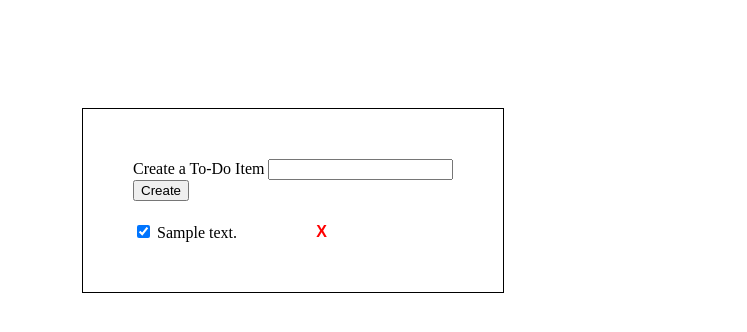
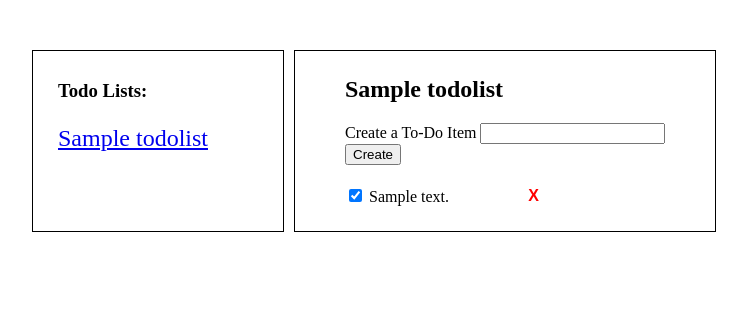
Before and after one commit to Omarb28/todo-app, a Flask app: page /list/1 in a window 1280 px wide. Shown: the top 332 px of the page, without its empty margins (26-773 px from the left). Run offline with Flask 2, Linux system fonts and the light colour scheme; tables that the repository leaves empty hold one stand-in row (values such as "Sample post").

Commit message:
changed list style

```diff
--- a/app.py
+++ b/app.py
@@ -26,15 +26,16 @@ class TodoList(db.Model):
   name = db.Column(db.String(), nullable=False)
   todos = db.relationship('Todo', backref='list', lazy=True)
 
+@app.route('/')
+def index():
+  return redirect(url_for('get_list_todos', list_id=1))
 
 @app.route('/list/<list_id>')
 def get_list_todos(list_id):
+  lists = TodoList.query.all()
   todos = Todo.query.filter_by(list_id=list_id).order_by('id').all()
-  return render_template('index.html', todos=todos)
-
-@app.route('/')
-def index():
-  return redirect(url_for('get_list_todos', list_id=1))
+  active_list = TodoList.query.get(list_id)
+  return render_template('index.html', lists=lists, todos=todos, active_list=active_list)
 
 @app.route('/todos/create', methods=['POST'])
 def create_todo():
--- a/templates/index.html
+++ b/templates/index.html
@@ -14,11 +14,27 @@
         margin: 0;
         width: 200px;
       }
-      div.list {
-        margin: 100px;
-        padding: 50px;
+      div.main {
+        margin: 50px;
+        display: flex;
+      }
+      div.lists {
+        padding: 10px 25px 25px 25px;
         border: solid 1px black;
         display: inline-block;
+        margin-right: 10px;
+      }
+      div.lists li {
+        font-size: 1.5em;
+      }
+      div.list-items {
+        padding: 25px 50px;
+        border: solid 1px black;
+        display: inline-block;
+        vertical-align: top;
+      }
+      div.list-items h2 {
+        margin-top: 0px;
       }
       li {
         clear: both;
@@ -38,7 +54,19 @@
     </style>
   </head>
   <body>
-    <div class="list">
+    <div class="main">
+      <div class="lists">
+        <ul>
+          <h3>Todo Lists:</h3>
+          {% for list in lists %}
+            <li>
+              <a href="/list/{{ list.id }}">{{ list.name }}</a>
+            </li>
+          {% endfor %}
+        </ul>
+      </div>
+      <div class="list-items">
+        <h2>{{ active_list.name }}</h2>
         <form id="form" method="POST" action="/todos/create">
           <div>
             <label for="name">Create a To-Do Item</label>
@@ -57,6 +85,7 @@
           </li>
         {% endfor %}
         </ul>
+      </div>
     </div>
     <script>
 
```
Lines whose indentation alone changed are shown as unchanged.
